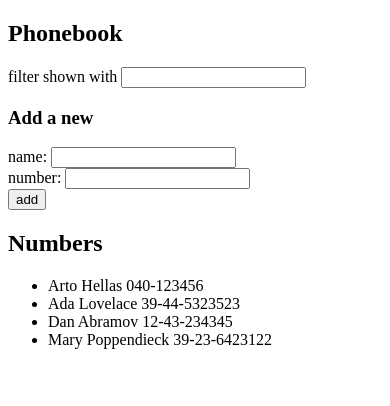
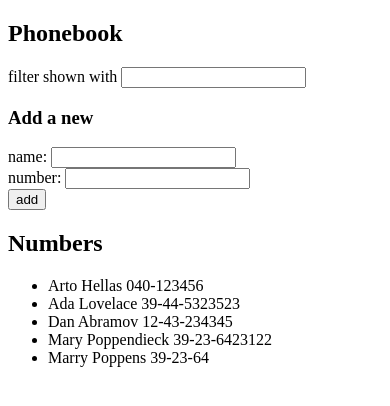
Before and after one commit to WhiskeyC0la/fullstackopen, a React (Vite) app in the folder part2/phonebook/: page / in a window 390 px wide. Shown: the top 406 px of the page. Built offline with nearby package versions, Linux system fonts and the light colour scheme; data requests are answered from the project's data file.

Commit message:
part2 exercise 2.11 phonebook

```diff
--- /dev/null
+++ b/part2/phonebook/db.json
@@ -0,0 +1,29 @@
+{
+  "persons": [
+    {
+      "name": "Arto Hellas",
+      "number": "040-123456",
+      "id": "1"
+    },
+    {
+      "name": "Ada Lovelace",
+      "number": "39-44-5323523",
+      "id": "2"
+    },
+    {
+      "name": "Dan Abramov",
+      "number": "12-43-234345",
+      "id": "3"
+    },
+    {
+      "name": "Mary Poppendieck",
+      "number": "39-23-6423122",
+      "id": "4"
+    },
+    {
+      "name": "Marry Poppens",
+      "number": "39-23-64",
+      "id": "5"
+    }
+  ]
+}
--- a/part2/phonebook/package.json
+++ b/part2/phonebook/package.json
@@ -7,9 +7,11 @@
     "dev": "vite",
     "build": "vite build",
     "lint": "eslint .",
-    "preview": "vite preview"
+    "preview": "vite preview",
+    "server": "json-server -p 3001 db.json"
   },
   "dependencies": {
+    "axios": "^1.14.0",
     "react": "^19.2.4",
     "react-dom": "^19.2.4"
   },
@@ -22,6 +24,7 @@
     "eslint-plugin-react-hooks": "^7.0.1",
     "eslint-plugin-react-refresh": "^0.5.2",
     "globals": "^17.4.0",
+    "json-server": "^1.0.0-beta.15",
     "vite": "^8.0.1"
   }
 }
--- a/part2/phonebook/src/App.jsx
+++ b/part2/phonebook/src/App.jsx
@@ -1,18 +1,21 @@
-import { useState } from 'react'
+import { useState, useEffect } from 'react'
+import axios from 'axios'
 import Filter from './components/Filter'
 import PersonForm from './components/PersonForm'
 import Persons from './components/Persons'
 
 const App = () => {
-   const [persons, setPersons] = useState([
-    { name: 'Arto Hellas', number: '040-123456' },
-    { name: 'Ada Lovelace', number: '39-44-5323523' },
-    { name: 'Dan Abramov', number: '12-43-234345' },
-    { name: 'Mary Poppendieck', number: '39-23-6423122' }
-  ])
+  const [persons, setPersons] = useState([])
   const [newName, setNewName] = useState('')
   const [newPhone, setNewPhone] = useState('')
   const [newFilter, setNewFilter] = useState('')
+
+  useEffect(() => {
+    axios
+      .get('http://localhost:3001/persons')
+      .then(response => setPersons(response.data))
+  },[])
+
   const addPerson = (event) => {
     event.preventDefault()
     const normalizedName = newName.trim().toLowerCase()
@@ -20,7 +23,8 @@ const App = () => {
       if (!persons.find(person => person.name.toLowerCase() === normalizedName)) {
         const newPerson = {
           name: newName.trim(),
-          number: newPhone.trim()
+          number: newPhone.trim(),
+          id: persons.length + 1
         }
         setPersons(persons.concat(newPerson))
         setNewName('')
@@ -30,6 +34,7 @@ const App = () => {
       }
     }
   }
+
   const handleNameChange = (event) => {
     setNewName(event.target.value)
   }
```
Also changed, not shown: 1 other file (tests, documents, lock files or other folders).
